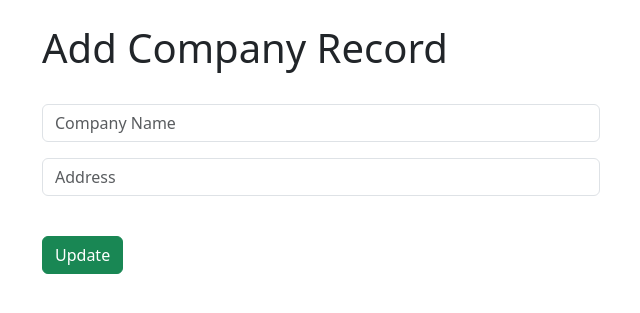
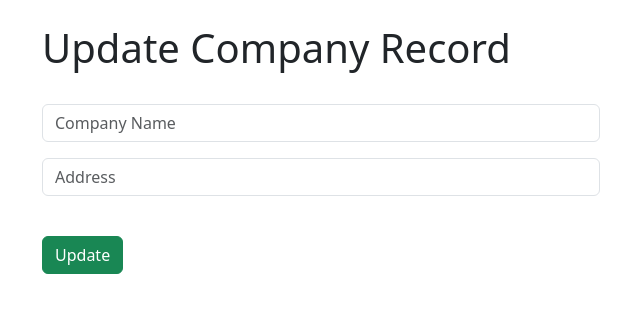
Before and after one commit to RiteshRavichandran/Django_HRM_System, a Django app: template website/templates/update_company_record.html in a window 1280 px wide. Shown: the part 56-369 px from the top of the page, without its empty margins (319-959 px from the left). Run offline with Django 4.2, Linux system fonts and the light colour scheme; the template is opened without the code that fills it: values that come from a table or form of the project are taken from there, others are empty.

Commit message:
UI Tweaks

```diff
--- a/website/templates/update_company_record.html
+++ b/website/templates/update_company_record.html
@@ -2,7 +2,7 @@
 {% block content %}
 
 <div class="col-md-6 offset-md-3">
-    <h1>Add Company Record</h1>
+    <h1>Update Company Record</h1>
     <br/>
     <form method="POST">
         {% csrf_token %}
--- a/website/templates/update_employee_record.html
+++ b/website/templates/update_employee_record.html
@@ -2,7 +2,7 @@
 {% block content %}
 
 <div class="col-md-6 offset-md-3">
-    <h1>Add Employee Record</h1>
+    <h1>Update Employee Record</h1>
     <br/>
     <form method="POST">
         {% csrf_token %}
```
